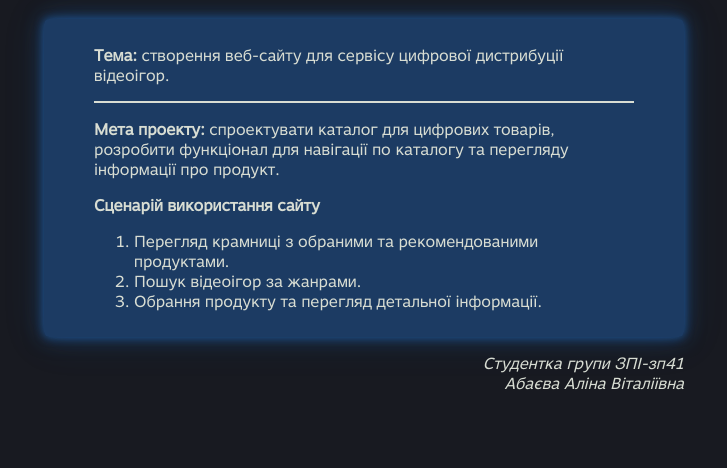
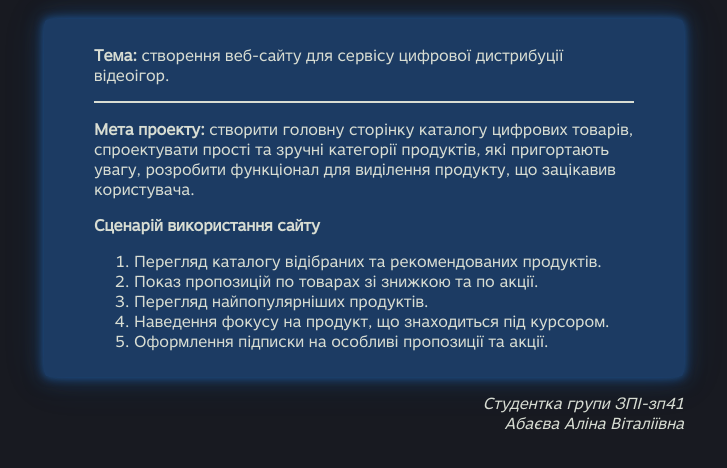
Before and after one commit to barsikfive/zpi-zp41_appWEB-AbaievaAlina-KPI-2025, a plain HTML site: page description.html in a window 1280 px wide. Shown: the part 64-532 px from the top of the page, without its empty margins (276-1003 px from the left). Drawn offline with Linux system fonts and the light colour scheme.

Commit message:
updated description

```diff
--- a/description.html
+++ b/description.html
@@ -74,15 +74,17 @@
             </div>
                 <hr>
             <div>
-                <p><strong>Мета проекту:</strong> спроектувати каталог для цифрових товарів, розробити функціонал для навігації по каталогу та перегляду інформації про продукт.</p>
+                <p><strong>Мета проекту:</strong> створити головну сторінку каталогу цифрових товарів, спроектувати прості та зручні категорії продуктів, які пригортають увагу, розробити функціонал для виділення продукту, що зацікавив користувача.</p>
             </div>
 
             <div>
                 <p><strong>Сценарій використання сайту</strong></p>
                 <ol>
-                    <li>Перегляд крамниці з обраними та рекомендованими продуктами.</li>
-                    <li>Пошук відеоігор за жанрами.</li>
-                    <li>Обрання продукту та перегляд детальної інформації.</li>
+                        <li>Перегляд каталогу відібраних та рекомендованих продуктів.</li>
+                        <li>Показ пропозицій по товарах зі знижкою та по акції.</li>
+                        <li>Перегляд найпопулярніших продуктів.</li>
+                        <li>Наведення фокусу на продукт, що знаходиться під курсором.</li>
+                        <li>Оформлення підписки на особливі пропозиції та акції.</li>
                 </ol>
             </div>
 
```
